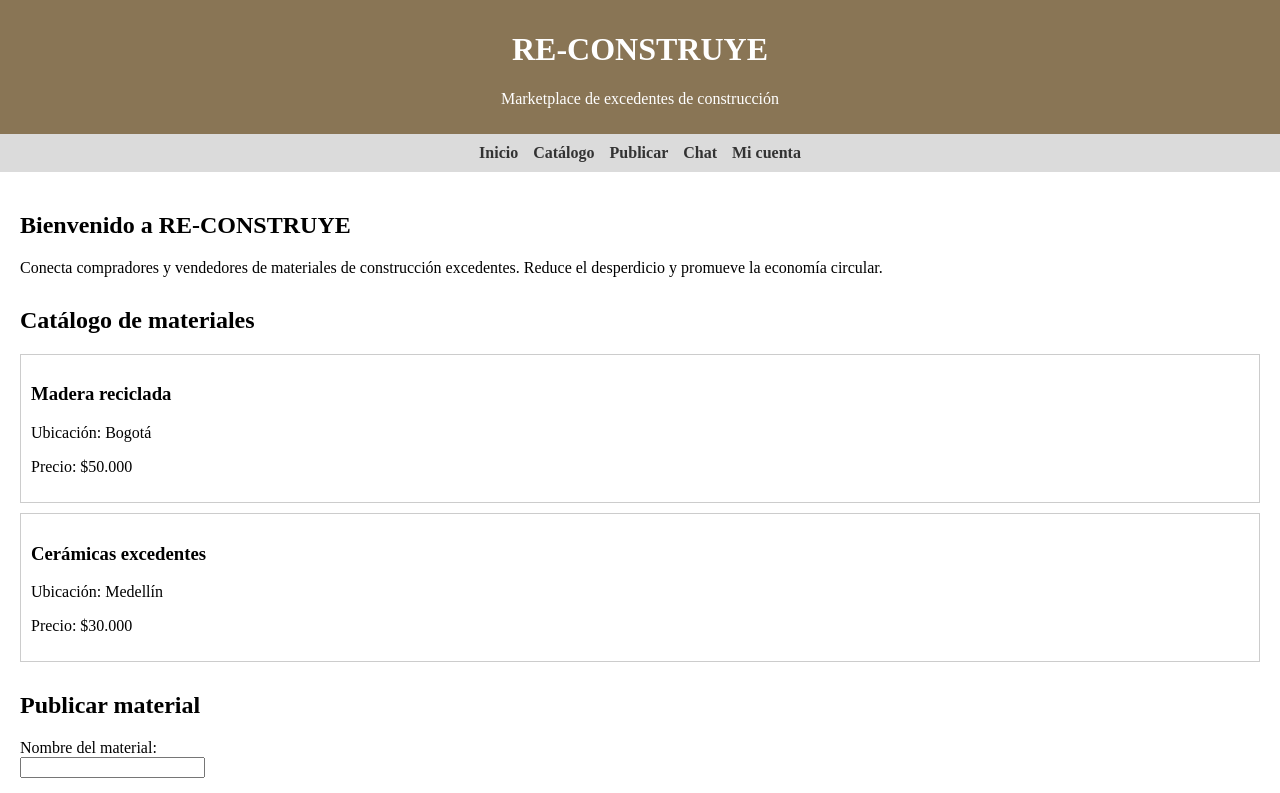
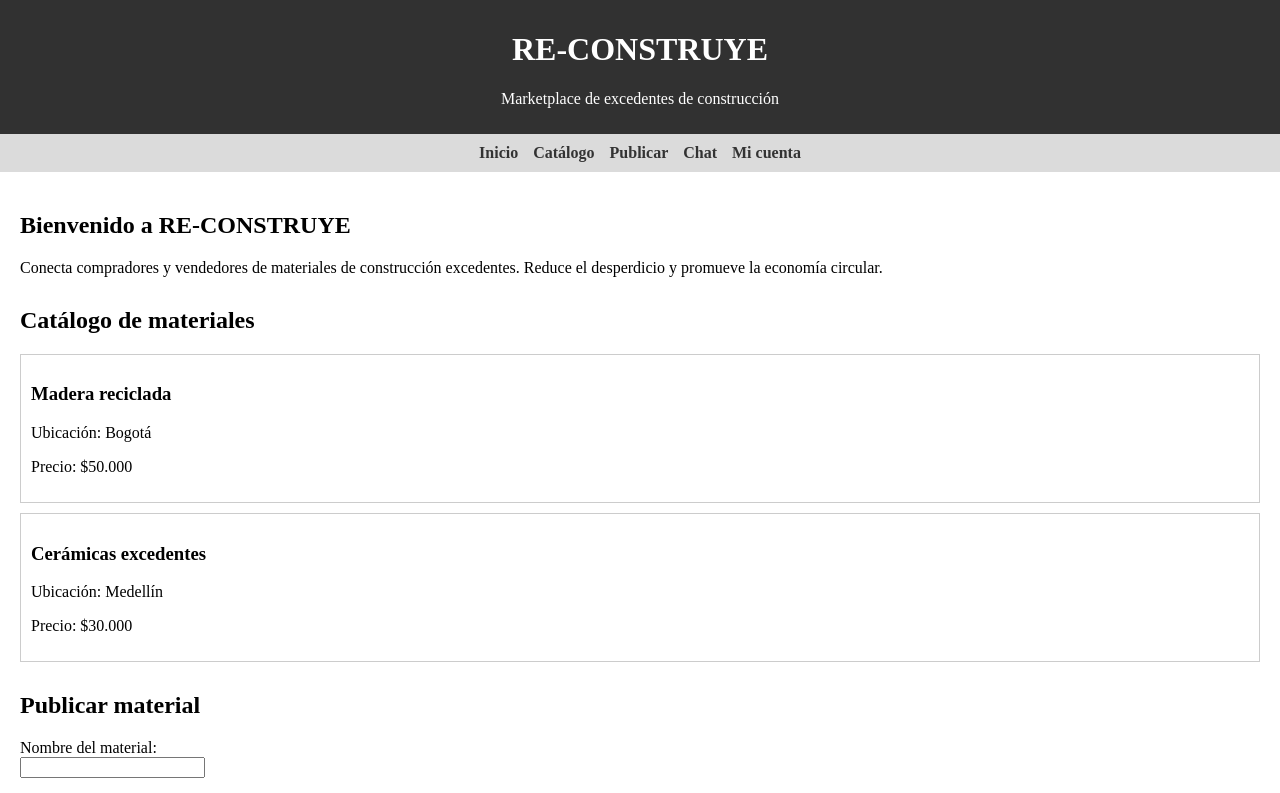
Before and after one commit to ashprograma/reconstruye.web, a plain HTML site: page index.html in a window 1280 px wide. Shown: the top 793 px of the page. Drawn offline with Linux system fonts and the light colour scheme.

Commit message:
cambio de fondo negro

```diff
--- a/index.html
+++ b/index.html
@@ -11,7 +11,7 @@
       padding: 0;
     }
     header {
-      background-color: #6d552dce;
+      background-color: #000000ce;
       color: white;
       padding: 10px;
       text-align: center;
```
